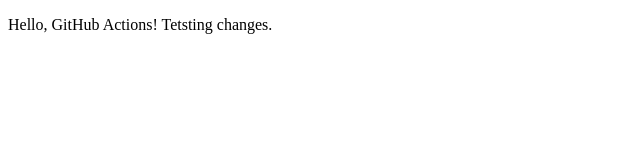
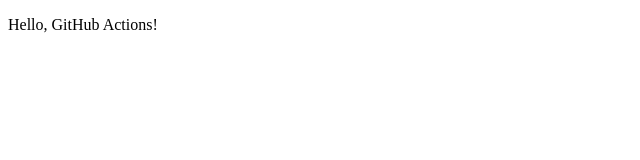
Before and after one commit to D3jag0re/github-pages-deployment, a plain HTML site: page index.html in a window 1280 px wide. Shown: the whole page, without its empty margins (0-640 px from the left). Drawn offline with Linux system fonts and the light colour scheme.

Commit message:
test complete

```diff
--- a/index.html
+++ b/index.html
@@ -4,6 +4,6 @@
     <title>This is the title of the webpage!</title>
   </head>
   <body>
-    <p>Hello, GitHub Actions! Tetsting changes. </p>
+    <p>Hello, GitHub Actions! </p>
   </body>
 </html>
```
